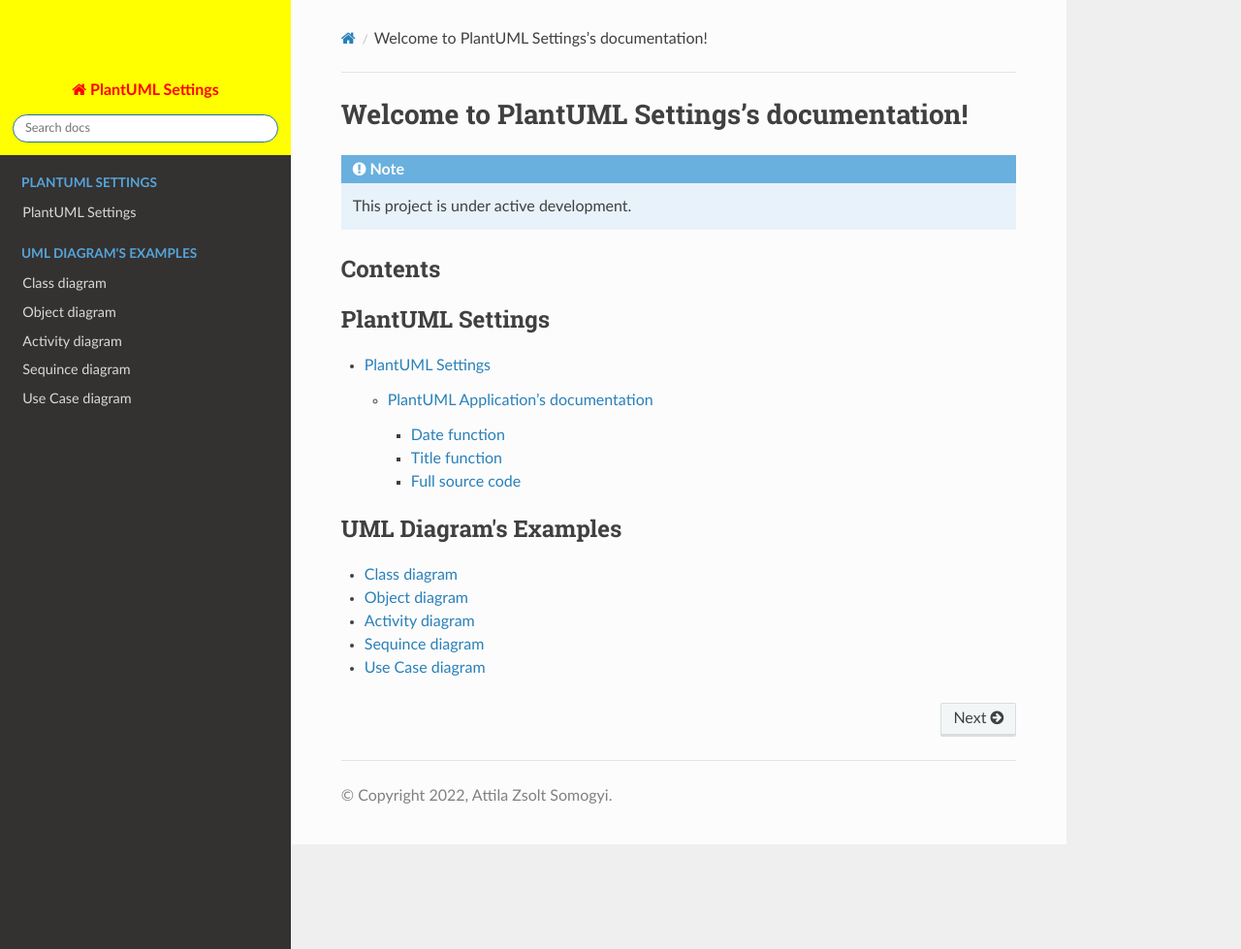
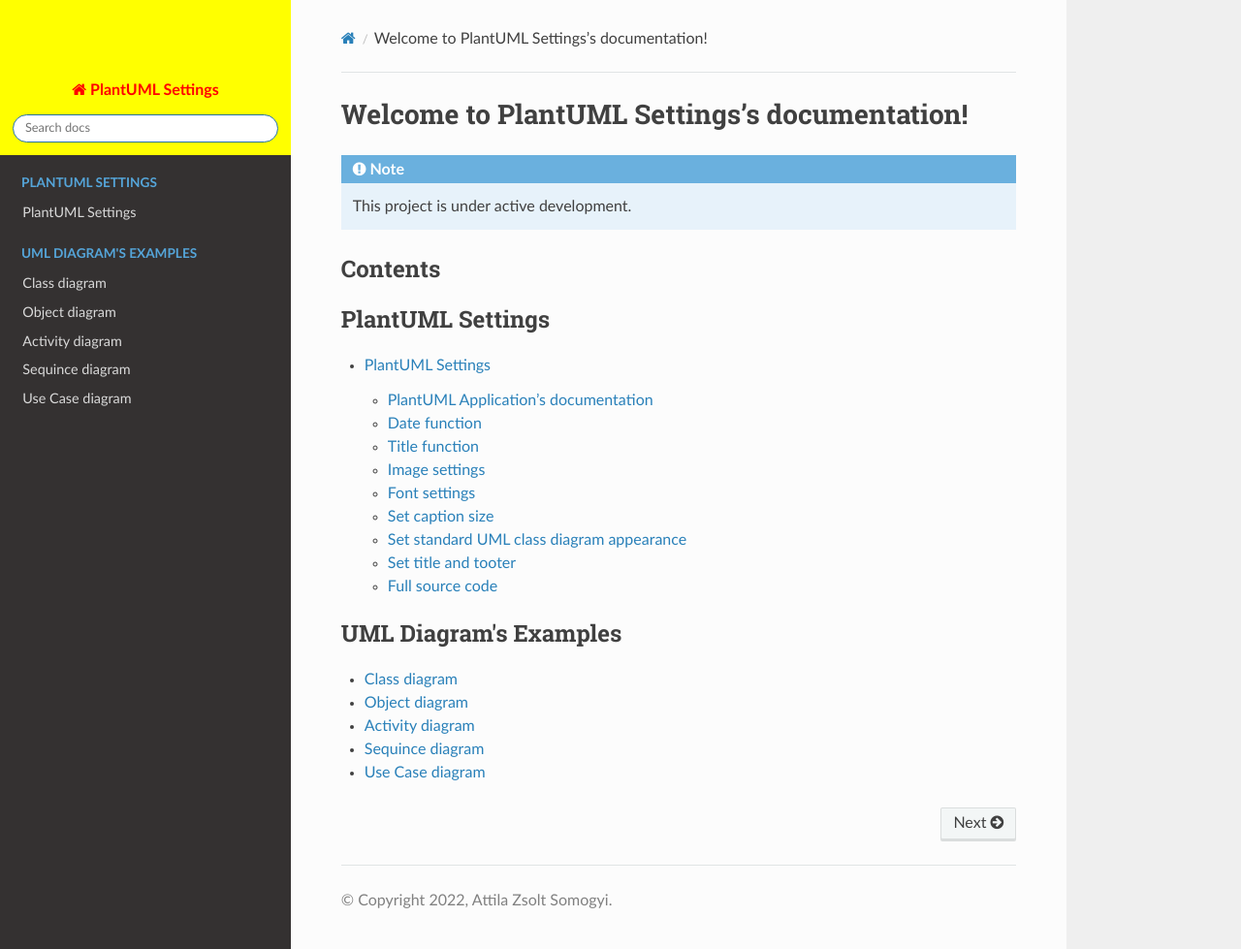
Before and after one commit to attilasomogyi/plantuml-settings, a Sphinx documentation site: the page built from docs/source/index.rst, in a window 1280 px wide and 979 px high. Shown: the whole window at 97% size. Built offline with Sphinx 7.4.7 and the Read the Docs theme 2.0.0, drawn with Linux system fonts in a browser that asks for light colours; some of the changed lines change nothing that is shown.

```diff
--- a/docs/source/plantuml-settings.rst
+++ b/docs/source/plantuml-settings.rst
@@ -5,7 +5,7 @@
 ---------------------------------------------------------------
 
 Date function
-^^^^^^^^^^^^^
+-------------
 
 Date function return `ISO 8601 <https://en.wikipedia.org/wiki/ISO_8601>`_ format *yyyy-MM-dd* date value.
 
@@ -15,15 +15,57 @@
    :language: text
 
 Title function
-^^^^^^^^^^^^^^
+--------------
+
+Title function return with file name without file extension.
 
 .. literalinclude:: _static/uml-diagrams/plantuml-settings.puml
    :caption: examples/plantuml-settings.puml 8-16 lines
    :lines: 8-16
    :language: text
 
+Image settings
+--------------
+
+.. literalinclude:: _static/uml-diagrams/plantuml-settings.puml
+   :caption: examples/plantuml-settings.puml 18-26 lines
+   :lines: 18-26
+   :language: text
+
+Font settings
+-------------
+
+.. literalinclude:: _static/uml-diagrams/plantuml-settings.puml
+   :caption: examples/plantuml-settings.puml 28-33 lines
+   :lines: 28-33
+   :language: text
+
+Set caption size
+----------------
+
+.. literalinclude:: _static/uml-diagrams/plantuml-settings.puml
+   :caption: examples/plantuml-settings.puml 35-37 lines
+   :lines: 35-37
+   :language: text
+
+Set standard UML class diagram appearance
+-----------------------------------------
+
+.. literalinclude:: _static/uml-diagrams/plantuml-settings.puml
+   :caption: examples/plantuml-settings.puml 39-41 lines
+   :lines: 39-41
+   :language: text
+
+Set title and tooter
+--------------------
+
+.. literalinclude:: _static/uml-diagrams/plantuml-settings.puml
+   :caption: examples/plantuml-settings.puml 43-44 lines
+   :lines: 43-44
+   :language: text
+
 Full source code
-^^^^^^^^^^^^^^^^
+----------------
 
 .. literalinclude:: _static/uml-diagrams/plantuml-settings.puml
    :caption: examples/plantuml-settings.puml
```
Also changed, not shown: docs/source/_static/images/activity-diagram.svg, docs/source/_static/images/class-diagram.svg, docs/source/_static/images/object-diagram.svg, docs/source/_static/images/sequince-diagram.svg, docs/source/_static/images/use-case-diagram.svg, 2 other files.
